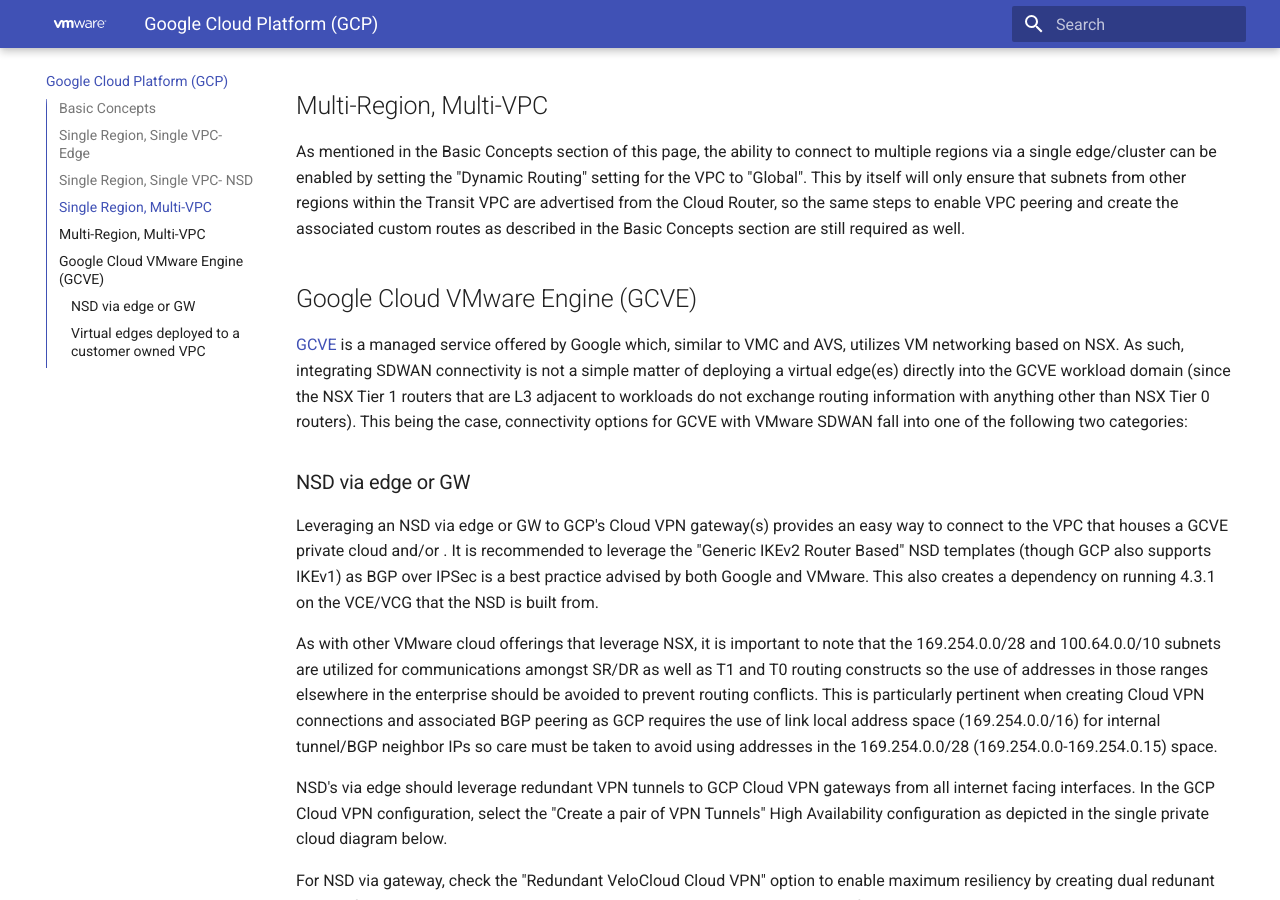
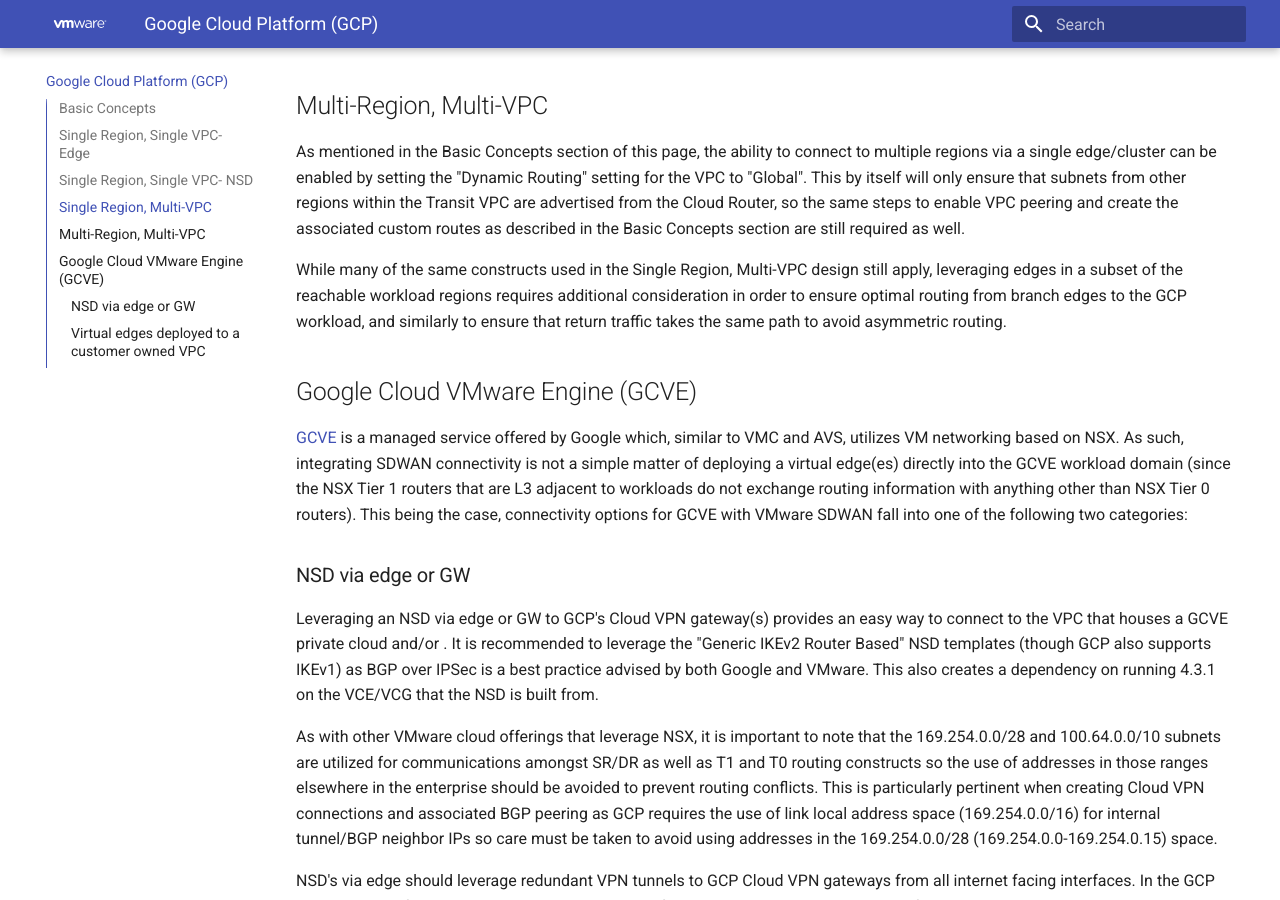
Before and after one commit to el-hoffer/velo-mc-refarch, an MkDocs documentation site: the page built from docs/4-gcp.md, in a window 1280 px wide and 900 px high, scrolled down 6234 px. Built offline with MkDocs 1.6.1 and Material for MkDocs 9.7.7, drawn with Linux system fonts in a browser that asks for light colours.

```diff
--- a/docs/4-gcp.md
+++ b/docs/4-gcp.md
@@ -78,6 +78,8 @@ In either case, take care to read/understand the VPC peering portion of the basi
 ## Multi-Region, Multi-VPC
 As mentioned in the Basic Concepts section of this page, the ability to connect to multiple regions via a single edge/cluster can be enabled by setting the "Dynamic Routing" setting for the VPC to "Global".  This by itself will only ensure that subnets from other regions within the Transit VPC are advertised from the Cloud Router, so the same steps to enable VPC peering and create the associated custom routes as described in the Basic Concepts section are still required as well.
 
+While many of the same constructs used in the Single Region, Multi-VPC design still apply, leveraging edges in a subset of the reachable workload regions requires additional consideration in order to ensure optimal routing from branch edges to the GCP workload, and similarly to ensure that return traffic takes the same path to avoid asymmetric routing.
+
 ## Google Cloud VMware Engine (GCVE)
 [GCVE](https://cloud.google.com/vmware-engine/docs) is a managed service offered by Google which, similar to VMC and AVS, utilizes VM networking based on NSX.  As such, integrating SDWAN connectivity is not a simple matter of deploying a virtual edge(es) directly into the GCVE workload domain (since the NSX Tier 1 routers that are L3 adjacent to workloads do not exchange routing information with anything other than NSX Tier 0 routers).  This being the case, connectivity options for GCVE with VMware SDWAN fall into one of the following two categories:
 
```
